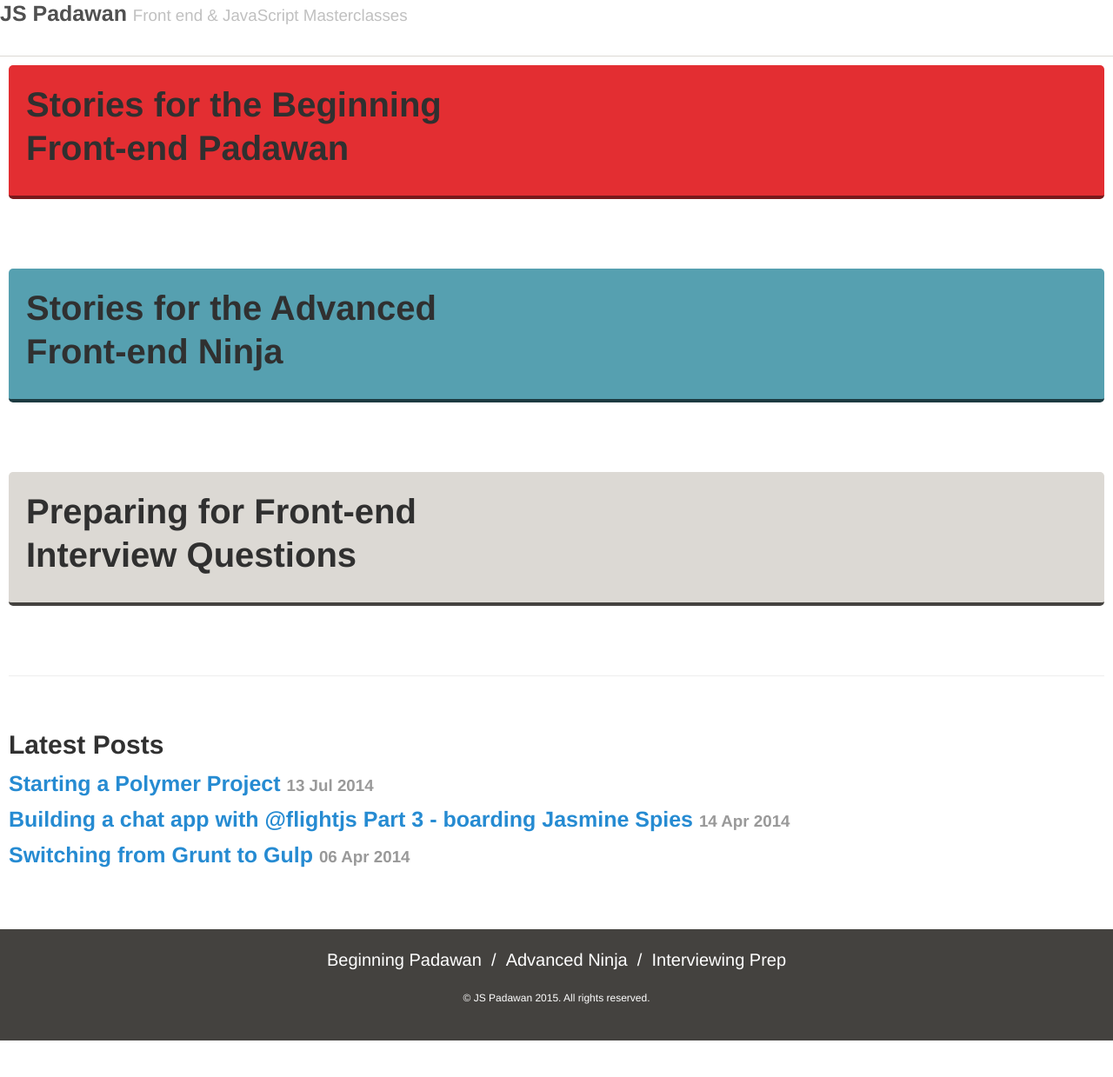
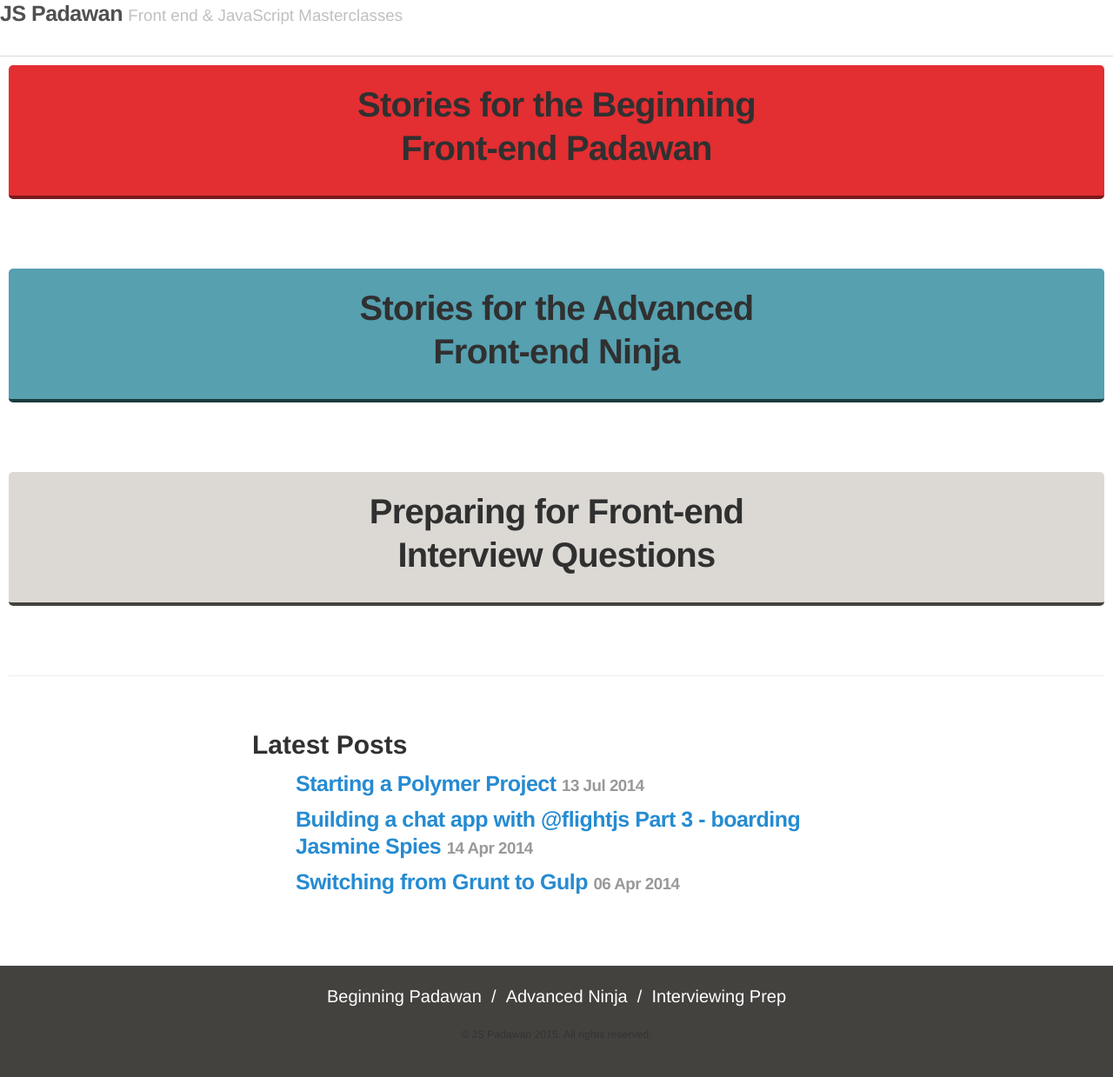
Before and after one commit to stefanRitter/jsblog, a Jekyll site: the page built from index.html, in a window 1280 px wide. Shown: the whole page at 87% size. Built offline with Jekyll 4.4.1, drawn with Linux system fonts in a browser that asks for light colours; the list of posts is cut into pages by our own code; before the commit the page ends 1197 px from its top, so only the background shows below that.

Commit message:
start splitting out css

```diff
--- /dev/null
+++ b/_sass/content.sass
@@ -0,0 +1,85 @@
+.highlight
+  max-width: 800px
+  margin: auto
+
+h2, h3, h4, p, ul, ol, time
+  margin: auto
+  max-width: 700px
+
+ul, ol
+  max-width: 600px
+  width: 80%
+ul
+  list-style-type: disc
+ol
+  list-style-type: decimal
+
+p, li
+  -webkit-font-smoothing: antialiased
+  color: #333333
+  margin: 0 auto 30px auto
+  visibility: visible
+  word-wrap: break-word
+  letter-spacing: 0.01em
+  font-weight: normal
+  font-style: normal
+  font-size: 1em
+  line-height: 1.5
+
+  img
+    max-width: 100%
+    height: auto
+    border-radius: 5px
+
+ul, ol
+  li
+    margin-bottom: 10px
+    &:last-of-type
+      margin-bottom: 30px
+
+h1
+  color: #333333
+  font-weight: 300
+  font-style: normal
+  font-size: 2.75em
+  line-height: 1
+  letter-spacing: -0.02em
+  padding-top: 0
+  margin: 40px auto 10px auto
+  text-align: center
+  max-width: 1000px
+
+blockquote
+  margin: 30px 0
+
+h2
+  color: #333333
+  letter-spacing: 0
+  font-weight: 700
+  font-style: normal
+  font-size: 1.65em
+  line-height: 1.2
+  margin: 40px auto 4px auto
+
+h3, h4
+  color: #8F8F8F
+  letter-spacing: -0.02em
+  font-weight: 300
+  font-style: normal
+  font-size: 1.5em
+  line-height: 1.2
+  margin: 40px auto 2px auto
+
+a
+  text-decoration: underline
+  color: $blue
+  cursor: pointer
+
+hr
+  padding: 0
+  border: 0
+  border-bottom: 1px solid #7F7F7F
+  width: 100px
+  height: 0
+  margin: 0px auto 40px auto
+  padding-top: 10px
--- a/_sass/general.sass
+++ b/_sass/general.sass
@@ -1,9 +1,28 @@
 html, body
   width: 100%
   height: 100%
+  margin: 0
+  padding: 0
+
+*
+  -webkit-box-sizing: border-box
+     -moz-box-sizing: border-box
+          box-sizing: border-box
+
+html
+  font-family: "Helvetica Neue", Helvetica, Arial, sans-serif
+  font-size: 16px
+  line-height: 1.5
+  @media (min-width: 38em)
+    font-size: 20px
+
+body
+  color: #515151
+  background-color: #fff
+  -webkit-text-size-adjust: 100%
+      -ms-text-size-adjust: 100%
 
 .container
-  //max-width: 720px
   padding: 10px
   margin: auto
   min-height: 100%
--- /dev/null
+++ b/_sass/normalize.scss
@@ -0,0 +1,425 @@
+/**
+ * 1. Set default font family to sans-serif.
+ * 2. Prevent iOS text size adjust after orientation change, without disabling
+ *    user zoom.
+ */
+
+html {
+  font-family: sans-serif; /* 1 */
+  -ms-text-size-adjust: 100%; /* 2 */
+  -webkit-text-size-adjust: 100%; /* 2 */
+}
+
+/**
+ * Remove default margin.
+ */
+
+body {
+  margin: 0;
+}
+
+/* HTML5 display definitions
+   ========================================================================== */
+
+/**
+ * Correct `block` display not defined for any HTML5 element in IE 8/9.
+ * Correct `block` display not defined for `details` or `summary` in IE 10/11
+ * and Firefox.
+ * Correct `block` display not defined for `main` in IE 11.
+ */
+
+article,
+aside,
+details,
+figcaption,
+figure,
+footer,
+header,
+hgroup,
+main,
+menu,
+nav,
+section,
+summary {
+  display: block;
+}
+
+/**
+ * 1. Correct `inline-block` display not defined in IE 8/9.
+ * 2. Normalize vertical alignment of `progress` in Chrome, Firefox, and Opera.
+ */
+
+audio,
+canvas,
+progress,
+video {
+  display: inline-block; /* 1 */
+  vertical-align: baseline; /* 2 */
+}
+
+/**
+ * Prevent modern browsers from displaying `audio` without controls.
+ * Remove excess height in iOS 5 devices.
+ */
+
+audio:not([controls]) {
+  display: none;
+  height: 0;
+}
+
+/**
+ * Address `[hidden]` styling not present in IE 8/9/10.
+ * Hide the `template` element in IE 8/9/11, Safari, and Firefox < 22.
+ */
+
+[hidden],
+template {
+  display: none;
+}
+
+/* Links
+   ========================================================================== */
+
+/**
+ * Remove the gray background color from active links in IE 10.
+ */
+
+a {
+  background-color: transparent;
+}
+
+/**
+ * Improve readability when focused and also mouse hovered in all browsers.
+ */
+
+a:active,
+a:hover {
+  outline: 0;
+}
+
+/* Text-level semantics
+   ========================================================================== */
+
+/**
+ * Address styling not present in IE 8/9/10/11, Safari, and Chrome.
+ */
+
+abbr[title] {
+  border-bottom: 1px dotted;
+}
+
+/**
+ * Address style set to `bolder` in Firefox 4+, Safari, and Chrome.
+ */
+
+b,
+strong {
+  font-weight: bold;
+}
+
+/**
+ * Address styling not present in Safari and Chrome.
+ */
+
+dfn {
+  font-style: italic;
+}
+
+/**
+ * Address variable `h1` font-size and margin within `section` and `article`
+ * contexts in Firefox 4+, Safari, and Chrome.
+ */
+
+h1 {
+  font-size: 2em;
+  margin: 0.67em 0;
+}
+
+/**
+ * Address styling not present in IE 8/9.
+ */
+
+mark {
+  background: #ff0;
+  color: #000;
+}
+
+/**
+ * Address inconsistent and variable font size in all browsers.
+ */
+
+small {
+  font-size: 80%;
+}
+
+/**
+ * Prevent `sub` and `sup` affecting `line-height` in all browsers.
+ */
+
+sub,
+sup {
+  font-size: 75%;
+  line-height: 0;
+  position: relative;
+  vertical-align: baseline;
+}
+
+sup {
+  top: -0.5em;
+}
+
+sub {
+  bottom: -0.25em;
+}
+
+/* Embedded content
+   ========================================================================== */
+
+/**
+ * Remove border when inside `a` element in IE 8/9/10.
+ */
+
+img {
+  border: 0;
+}
+
+/**
+ * Correct overflow not hidden in IE 9/10/11.
+ */
+
+svg:not(:root) {
+  overflow: hidden;
+}
+
+/* Grouping content
+   ========================================================================== */
+
+/**
+ * Address margin not present in IE 8/9 and Safari.
+ */
+
+figure {
+  margin: 1em 40px;
+}
+
+/**
+ * Address differences between Firefox and other browsers.
+ */
+
+hr {
+  -moz-box-sizing: content-box;
+  box-sizing: content-box;
+  height: 0;
+}
+
+/**
+ * Contain overflow in all browsers.
+ */
+
+pre {
+  overflow: auto;
+}
+
+/**
+ * Address odd `em`-unit font size rendering in all browsers.
+ */
+
+code,
+kbd,
+pre,
+samp {
+  font-family: monospace, monospace;
+  font-size: 1em;
+}
+
+/* Forms
+   ========================================================================== */
+
+/**
+ * Known limitation: by default, Chrome and Safari on OS X allow very limited
+ * styling of `select`, unless a `border` property is set.
+ */
+
+/**
+ * 1. Correct color not being inherited.
+ *    Known issue: affects color of disabled elements.
+ * 2. Correct font properties not being inherited.
+ * 3. Address margins set differently in Firefox 4+, Safari, and Chrome.
+ */
+
+button,
+input,
+optgroup,
+select,
+textarea {
+  color: inherit; /* 1 */
+  font: inherit; /* 2 */
+  margin: 0; /* 3 */
+}
+
+/**
+ * Address `overflow` set to `hidden` in IE 8/9/10/11.
+ */
+
+button {
+  overflow: visible;
+}
+
+/**
+ * Address inconsistent `text-transform` inheritance for `button` and `select`.
+ * All other form control elements do not inherit `text-transform` values.
+ * Correct `button` style inheritance in Firefox, IE 8/9/10/11, and Opera.
+ * Correct `select` style inheritance in Firefox.
+ */
+
+button,
+select {
+  text-transform: none;
+}
+
+/**
+ * 1. Avoid the WebKit bug in Android 4.0.* where (2) destroys native `audio`
+ *    and `video` controls.
+ * 2. Correct inability to style clickable `input` types in iOS.
+ * 3. Improve usability and consistency of cursor style between image-type
+ *    `input` and others.
+ */
+
+button,
+html input[type="button"], /* 1 */
+input[type="reset"],
+input[type="submit"] {
+  -webkit-appearance: button; /* 2 */
+  cursor: pointer; /* 3 */
+}
+
+/**
+ * Re-set default cursor for disabled elements.
+ */
+
+button[disabled],
+html input[disabled] {
+  cursor: default;
+}
+
+/**
+ * Remove inner padding and border in Firefox 4+.
+ */
+
+button::-moz-focus-inner,
+input::-moz-focus-inner {
+  border: 0;
+  padding: 0;
+}
+
+/**
+ * Address Firefox 4+ setting `line-height` on `input` using `!important` in
+ * the UA stylesheet.
+ */
+
+input {
+  line-height: normal;
+}
+
+/**
+ * It's recommended that you don't attempt to style these elements.
+ * Firefox's implementation doesn't respect box-sizing, padding, or width.
+ *
+ * 1. Address box sizing set to `content-box` in IE 8/9/10.
+ * 2. Remove excess padding in IE 8/9/10.
+ */
+
+input[type="checkbox"],
+input[type="radio"] {
+  box-sizing: border-box; /* 1 */
+  padding: 0; /* 2 */
+}
+
+/**
+ * Fix the cursor style for Chrome's increment/decrement buttons. For certain
+ * `font-size` values of the `input`, it causes the cursor style of the
+ * decrement button to change from `default` to `text`.
+ */
+
+input[type="number"]::-webkit-inner-spin-button,
+input[type="number"]::-webkit-outer-spin-button {
+  height: auto;
+}
+
+/**
+ * 1. Address `appearance` set to `searchfield` in Safari and Chrome.
+ * 2. Address `box-sizing` set to `border-box` in Safari and Chrome
+ *    (include `-moz` to future-proof).
+ */
+
+input[type="search"] {
+  -webkit-appearance: textfield; /* 1 */
+  -moz-box-sizing: content-box;
+  -webkit-box-sizing: content-box; /* 2 */
+  box-sizing: content-box;
+}
+
+/**
+ * Remove inner padding and search cancel button in Safari and Chrome on OS X.
+ * Safari (but not Chrome) clips the cancel button when the search input has
+ * padding (and `textfield` appearance).
+ */
+
+input[type="search"]::-webkit-search-cancel-button,
+input[type="search"]::-webkit-search-decoration {
+  -webkit-appearance: none;
+}
+
+/**
+ * Define consistent border, margin, and padding.
+ */
+
+fieldset {
+  border: 1px solid #c0c0c0;
+  margin: 0 2px;
+  padding: 0.35em 0.625em 0.75em;
+}
+
+/**
+ * 1. Correct `color` not being inherited in IE 8/9/10/11.
+ * 2. Remove padding so people aren't caught out if they zero out fieldsets.
+ */
+
+legend {
+  border: 0; /* 1 */
+  padding: 0; /* 2 */
+}
+
+/**
+ * Remove default vertical scrollbar in IE 8/9/10/11.
+ */
+
+textarea {
+  overflow: auto;
+}
+
+/**
+ * Don't inherit the `font-weight` (applied by a rule above).
+ * NOTE: the default cannot safely be changed in Chrome and Safari on OS X.
+ */
+
+optgroup {
+  font-weight: bold;
+}
+
+/* Tables
+   ========================================================================== */
+
+/**
+ * Remove most spacing between table cells.
+ */
+
+table {
+  border-collapse: collapse;
+  border-spacing: 0;
+}
+
+td,
+th {
+  padding: 0;
+}
--- /dev/null
+++ b/_sass/pagination.sass
@@ -0,0 +1,49 @@
+
+/*
+ * Pagination
+ *
+ * Super lightweight (HTML-wise) blog pagination. `span`s are provide for when
+ * there are no more previous or next posts to show.
+ */
+
+.pagination
+  overflow: hidden /* clearfix */
+  margin-left: -1rem
+  margin-right: -1rem
+  font-family: "PT Sans", Helvetica, Arial, sans-serif
+  color: #ccc
+  text-align: center
+
+
+/* Pagination items can be `span`s or `a`s */
+.pagination-item
+  display: block
+  padding: 1rem
+  border: 1px solid #eee
+
+.pagination-item:first-child
+  margin-bottom: -1px
+
+
+/* Only provide a hover state for linked pagination items */
+a.pagination-item:hover
+  background-color: #f5f5f5
+
+
+@media (min-width: 30em)
+  .pagination
+    margin: 3rem 0
+
+  .pagination-item
+    float: left
+    width: 50%
+
+  .pagination-item:first-child
+    margin-bottom: 0
+    border-top-left-radius:    4px
+    border-bottom-left-radius: 4px
+
+  .pagination-item:last-child
+    margin-left: -1px
+    border-top-right-radius:    4px
+    border-bottom-right-radius: 4px
--- a/public/css/poole.css
+++ b/public/css/poole.css
@@ -13,41 +13,6 @@
  * https://github.com/poole/poole.
  */
 
-/*
- * Body resets
- *
- * Update the foundational and global aspects of the page.
- */
-
-* {
-  -webkit-box-sizing: border-box;
-     -moz-box-sizing: border-box;
-          box-sizing: border-box;
-}
-
-html,
-body {
-  margin: 0;
-  padding: 0;
-}
-
-html {
-  font-family: "Helvetica Neue", Helvetica, Arial, sans-serif;
-  font-size: 16px;
-  line-height: 1.5;
-}
-@media (min-width: 38em) {
-  html {
-    font-size: 20px;
-  }
-}
-
-body {
-  color: #515151;
-  background-color: #fff;
-  -webkit-text-size-adjust: 100%;
-      -ms-text-size-adjust: 100%;
-}
 
 /* No `:visited` state is required by default (browsers will use `a`) */
 a {
@@ -163,28 +128,6 @@
   background-color: transparent;
 }
 
-/* Gist via GitHub Pages */
-.gist .gist-file {
-  font-family: Menlo, Monaco, "Courier New", monospace !important;
-}
-.gist .markdown-body {
-  padding: 15px;
-}
-.gist pre {
-  padding: 0;
-  background-color: transparent;
-}
-.gist .gist-file .gist-data {
-  font-size: .8rem !important;
-  line-height: 1.4;
-}
-.gist code {
-  padding: 0;
-  color: inherit;
-  background-color: transparent;
-  border-radius: 0;
-}
-
 /* Quotes */
 blockquote {
   padding: .5rem 1rem;
@@ -223,33 +166,6 @@
 }
 tbody tr:nth-child(odd) td,
 tbody tr:nth-child(odd) th {
-  background-color: #f9f9f9;
-}
-
-
-/*
- * Custom type
- *
- * Extend paragraphs with `.lead` for larger introductory text.
- */
-
-.lead {
-  font-size: 1.25rem;
-  font-weight: 300;
-}
-
-
-/*
- * Messages
- *
- * Show alert messages to users. You may add it to single elements like a `<p>`,
- * or to a parent if there are multiple elements to show.
- */
-
-.message {
-  margin-bottom: 1rem;
-  padding: 1rem;
-  color: #717171;
   background-color: #f9f9f9;
 }
 
@@ -314,55 +230,3 @@
 .related-posts li a:hover small {
   color: inherit;
 }
-
-
-/*
- * Pagination
- *
- * Super lightweight (HTML-wise) blog pagination. `span`s are provide for when
- * there are no more previous or next posts to show.
- */
-
-.pagination {
-  overflow: hidden; /* clearfix */
-  margin-left: -1rem;
-  margin-right: -1rem;
-  font-family: "PT Sans", Helvetica, Arial, sans-serif;
-  color: #ccc;
-  text-align: center;
-}
-
-/* Pagination items can be `span`s or `a`s */
-.pagination-item {
-  display: block;
-  padding: 1rem;
-  border: 1px solid #eee;
-}
-.pagination-item:first-child {
-  margin-bottom: -1px;
-}
-
-/* Only provide a hover state for linked pagination items */
-a.pagination-item:hover {
-  background-color: #f5f5f5;
-}
-
-@media (min-width: 30em) {
-  .pagination {
-    margin: 3rem 0;
-  }
-  .pagination-item {
-    float: left;
-    width: 50%;
-  }
-  .pagination-item:first-child {
-    margin-bottom: 0;
-    border-top-left-radius:    4px;
-    border-bottom-left-radius: 4px;
-  }
-  .pagination-item:last-child {
-    margin-left: -1px;
-    border-top-right-radius:    4px;
-    border-bottom-right-radius: 4px;
-  }
-}
--- a/public/css/styles.sass
+++ b/public/css/styles.sass
@@ -2,9 +2,11 @@
 # Front matter comment to ensure Jekyll properly reads file.
 ---
 
+@import "normalize"
 @import "variables"
 @import "general"
 
 @import "header"
 @import "buttons"
+@import "content"
 @import "footer"
```
Also changed, not shown: _posts/2014-04-06-switching-from-grunt-to-gulp.md (+1 -1 lines).
